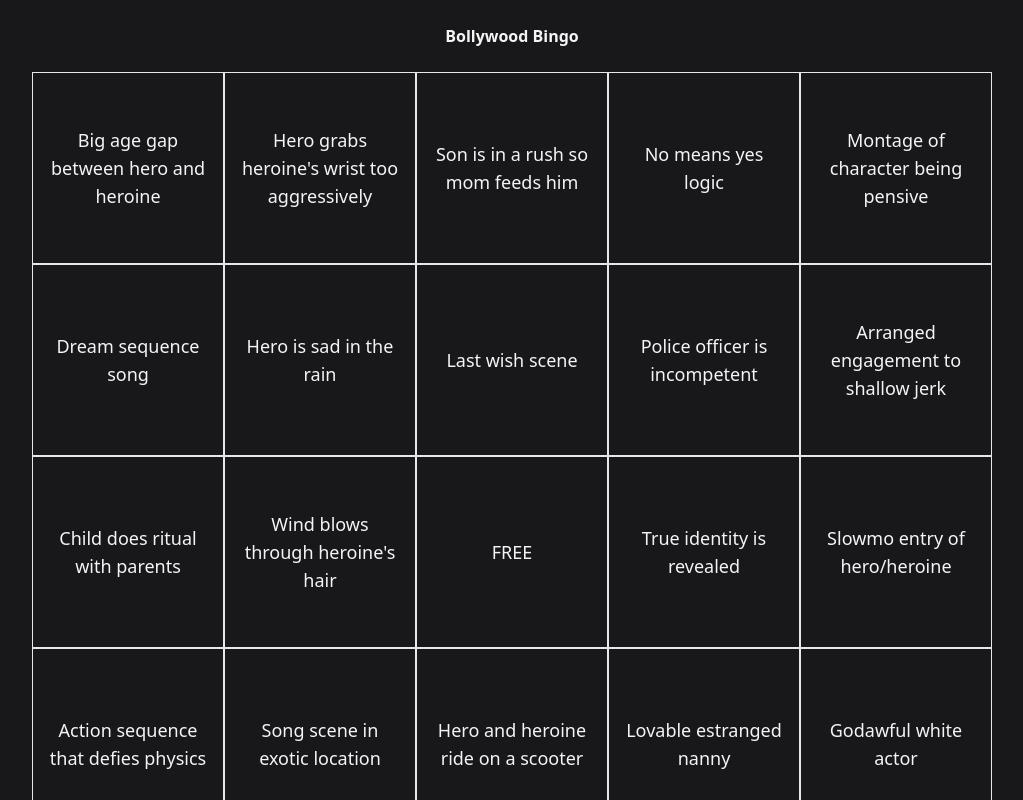
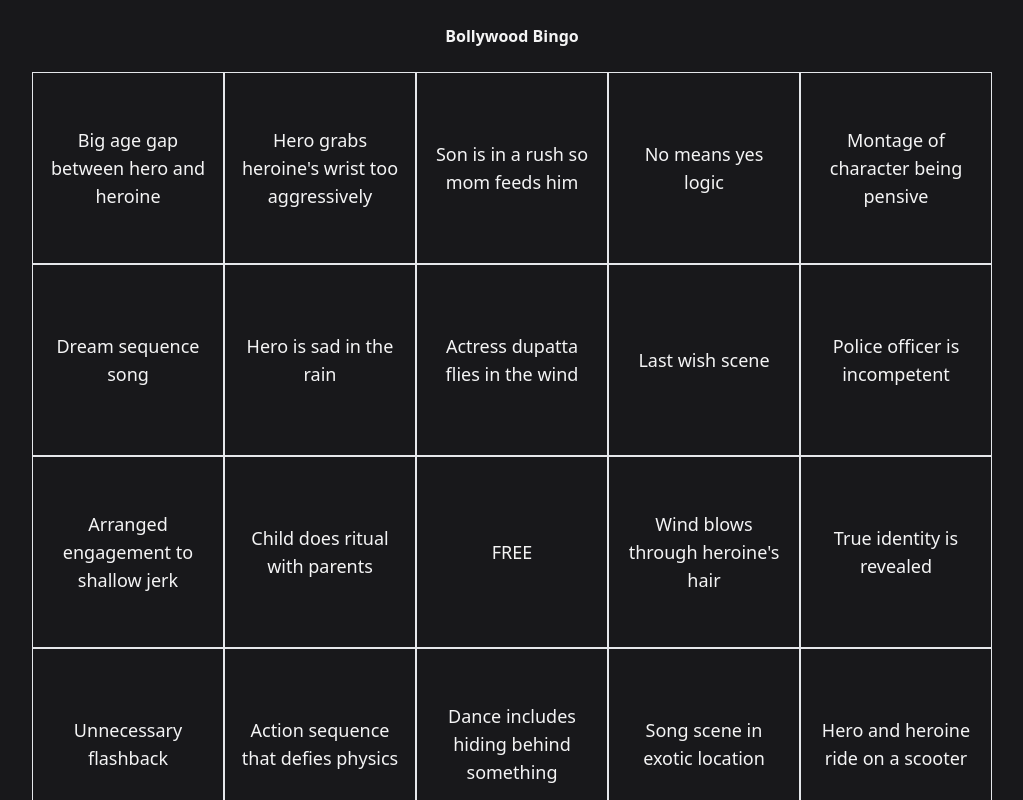
Before and after one commit to akvashi24/bingobongo, a Next.js app: page / in a window 1280 px wide. Shown: the top 800 px of the page, without its empty margins (128-1151 px from the left). Built offline with nearby package versions, Linux system fonts and the light colour scheme.

Commit message:
Add more values

```diff
--- a/pages/_app.js
+++ b/pages/_app.js
@@ -1,7 +1,11 @@
 import '../styles/globals.css'
 
 function MyApp({ Component, pageProps }) {
-  return <Component {...pageProps} />
+  return (
+    <div className='bg-zinc-900'>
+      <Component {...pageProps} />
+    </div>
+  )
 }
 
 export default MyApp
--- a/pages/index.js
+++ b/pages/index.js
@@ -26,7 +26,10 @@ const NAMES = [
   "Toxic family love",
   "No means yes logic",
   "Cop has a mustache",
-  "Hero grabs heroine's wrist too aggressively"
+  "Hero grabs heroine's wrist too aggressively",
+  "Dramatic zoom in",
+  "Actress dupatta flies in the wind",
+  "Dance includes hiding behind something"
   // "Wind through SRK's hair",
   // SRK shakes his head condescendingly
   // SRK arms out pose
```
